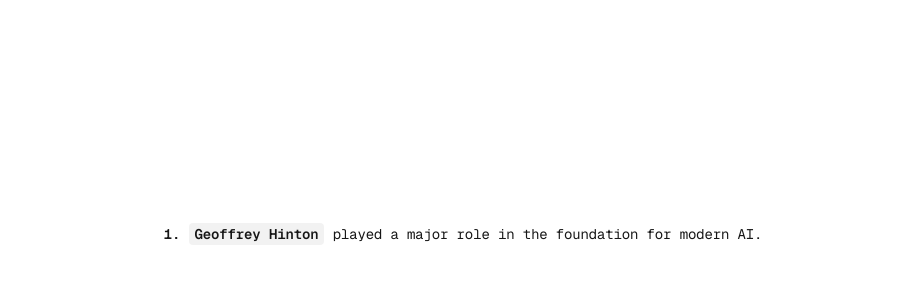
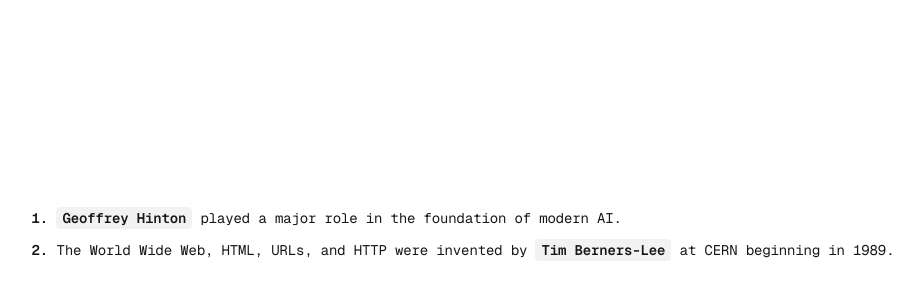
Before and after one commit to BrahimBoussada/mind-log, a Next.js app: page / in a window 1280 px wide. Shown: the part 162-462 px from the top of the page, without its empty margins (177-1094 px from the left). Built offline with nearby package versions, Linux system fonts and the light colour scheme.

Commit message:
log: 2025-06-25

```diff
--- a/src/app/page.tsx
+++ b/src/app/page.tsx
@@ -8,7 +8,12 @@ export default function Home() {
       <NoteWrapper>
         <Note>
           <N>1.</N> <Key>Geoffrey Hinton</Key> played a major role in the
-          foundation for modern AI.
+          foundation of modern AI.
+        </Note>
+
+        <Note>
+          <N>2.</N> The World Wide Web, HTML, URLs, and HTTP were invented by{" "}
+          <Key>Tim Berners-Lee</Key> at CERN beginning in 1989.
         </Note>
       </NoteWrapper>
     </Container>
```
